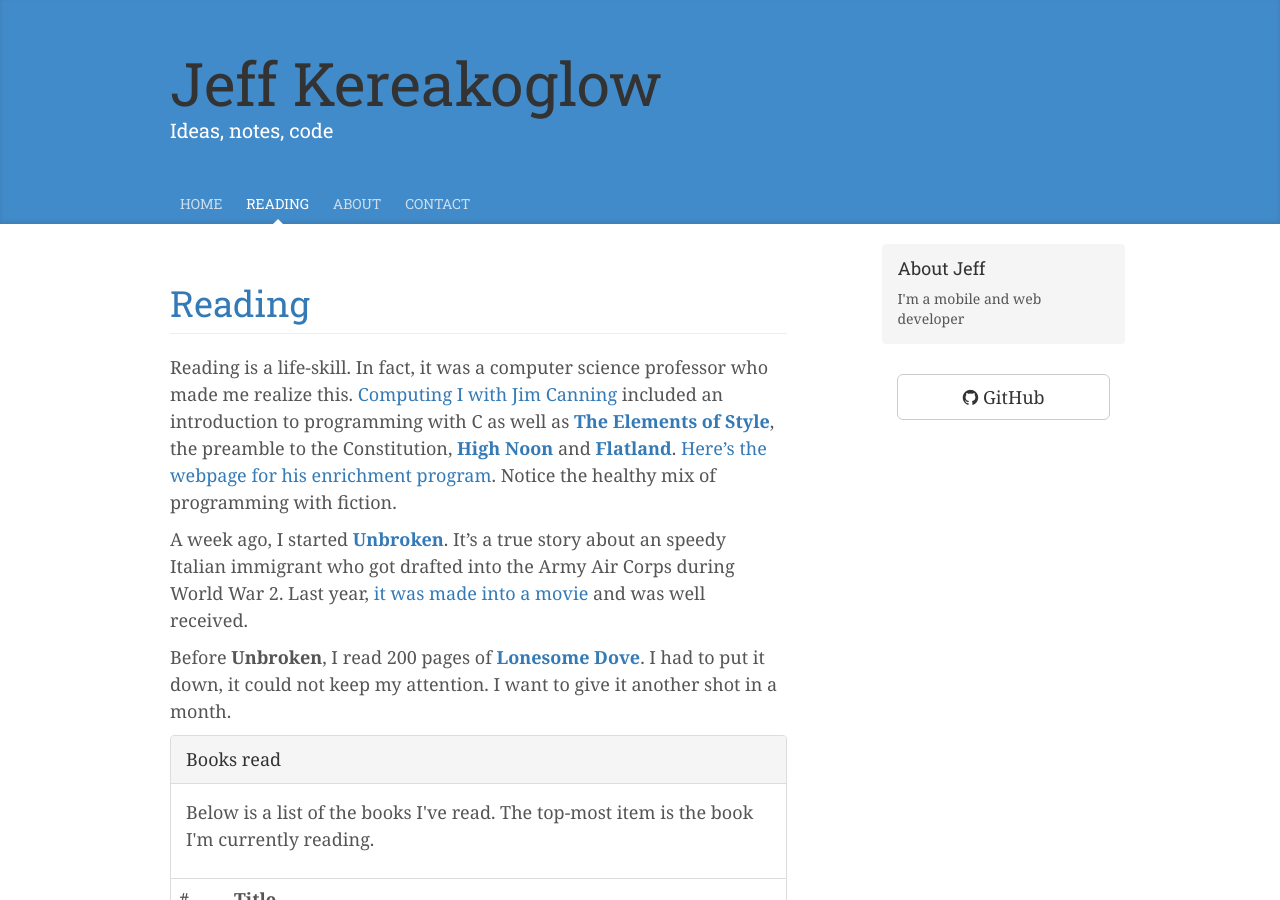
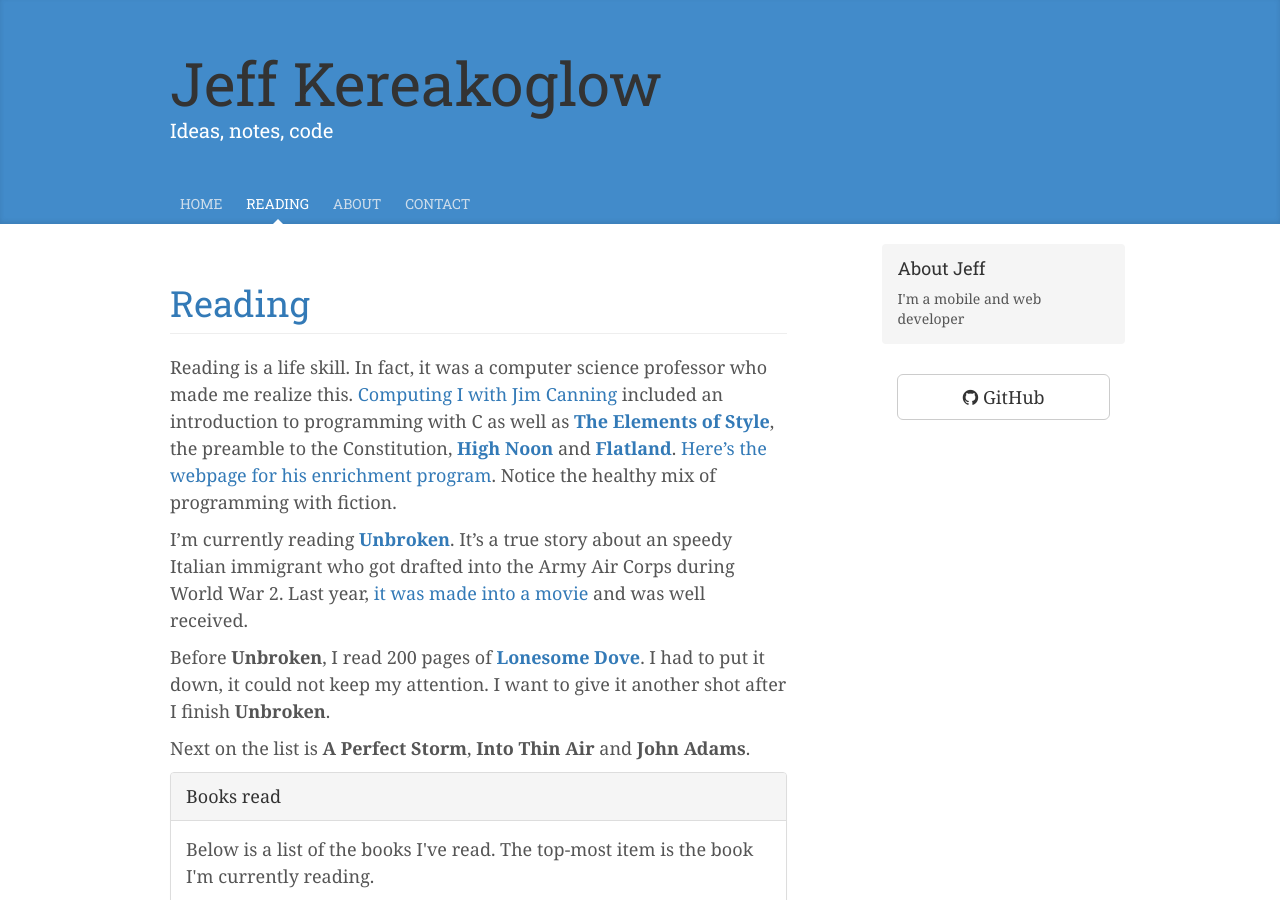
Before and after one commit to jkereako/jkereako.github.io, a Jekyll site: the page built from reading.md, in a window 1280 px wide and 900 px high. Built offline with Jekyll 4.4.1, drawn with Linux system fonts in a browser that asks for light colours; nearby versions of some CDN libraries.

Commit message:
Edit: copy

```diff
--- a/reading.md
+++ b/reading.md
@@ -2,29 +2,33 @@
 layout: page
 title: Reading
 date: 2015-03-27 13:24:00
-excerpt: What I done read.
+excerpt: Books I've read and boosk I'm reading.
 permalink: /reading/
 ---
 
-Reading is a life-skill. In fact, it was a computer science professor who made
+Reading is a life skill. In fact, it was a computer science professor who made
 me realize this. [Computing I with Jim Canning][jim] included an introduction to
 programming with C as well as **[The Elements of Style][eos]**, the preamble to
-the Constitution, **[High Noon][high-noon]** and **[Flatland][flatland]**. [Here's the webpage
-for his enrichment program][gauss]. Notice the healthy mix of programming with
-fiction.
+the Constitution, **[High Noon][high-noon]** and **[Flatland][flatland]**.
+[Here's the webpage for his enrichment program][gauss]. Notice the healthy mix
+of programming with fiction.
 
-A week ago, I started **[Unbroken][current]**. It's a true story about an speedy
+I'm currently reading **[Unbroken][current]**. It's a true story about an speedy
 Italian immigrant who got drafted into the Army Air Corps during World War 2.
 Last year, [it was made into a movie][unbroken-film] and was well received.
 
-Before **Unbroken**, I read 200 pages of **[Lonesome Dove][previous]**. I had to put it
-down, it could not keep my attention. I want to give it another shot in a month.
+Before **Unbroken**, I read 200 pages of **[Lonesome Dove][previous]**. I had to
+put it down, it could not keep my attention. I want to give it another shot
+after I finish **Unbroken**.
+
+Next on the list is **A Perfect Storm**, **Into Thin Air** and **John Adams**.
 
 <div class="panel panel-default">
   <div class="panel-heading">Books read</div>
   <div class="panel-body">
     <p>
-      Below is a list of the books I've read. The top-most item is the book I'm currently reading.
+      Below is a list of the books I've read. The top-most item is the book I'm
+      currently reading.
     </p>
   </div>
   <!-- Table -->
```
Also changed, not shown: about.md (+6 -5 lines).
